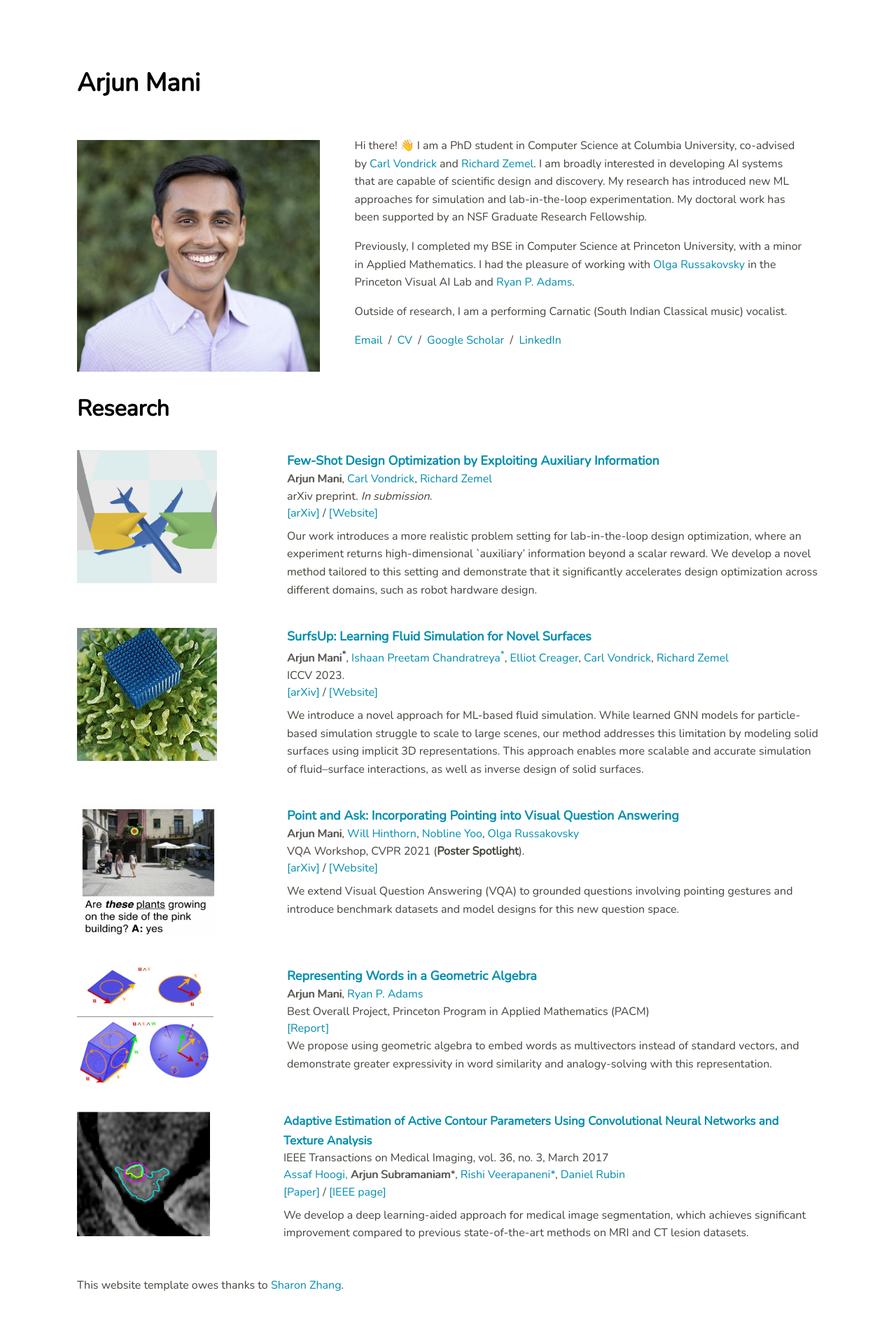
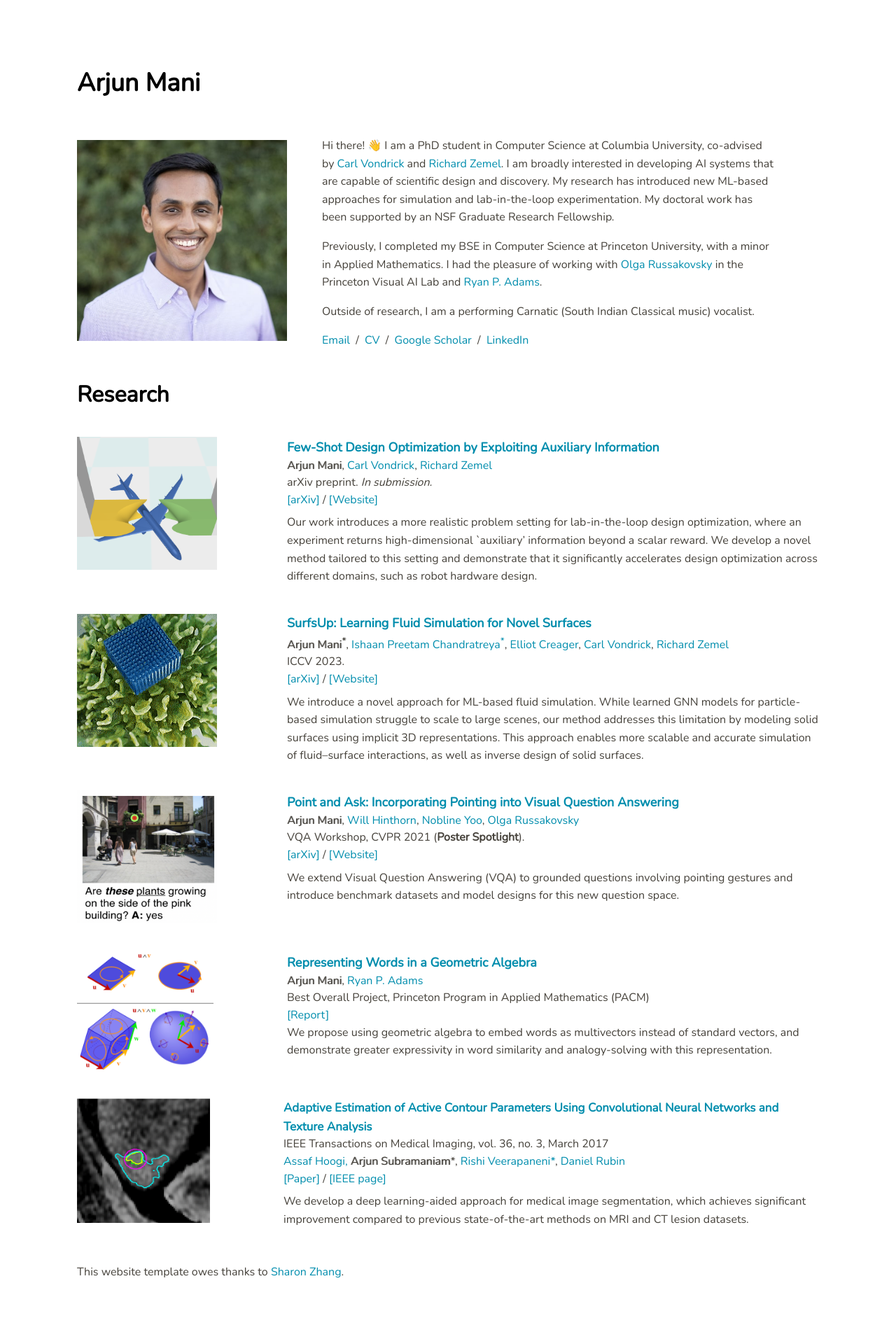
Before and after one commit to arjun-mani/arjun-mani.github.io, a Jekyll site: the page built from index.html, in a window 1280 px wide. Shown: the whole page at 70% size. Built offline with Jekyll 4.4.1, drawn with Linux system fonts in a browser that asks for light colours.

Commit message:
Revert about photo size to 300px

```diff
--- a/css/main.css
+++ b/css/main.css
@@ -32,7 +32,7 @@
 
 .about-img {
   padding-top: 20px;
-  flex: 0 1 350px;
+  flex: 0 1 300px;
   min-width: 150px;
   text-align: center;
 }
--- a/index.html
+++ b/index.html
@@ -32,7 +32,7 @@
 			<img src="./cuidpic2.jpg" width="100%" alt="profile pic">
 		</div>
 		<div class="about-desc">
-			<p> Hi there! 👋 I am a PhD student in Computer Science at Columbia University, co-advised by <a href="http://www.cs.columbia.edu/~vondrick/" target="_blank">Carl Vondrick</a> and <a href="http://www.cs.columbia.edu/~zemel/" target="_blank">Richard Zemel</a>. I am broadly interested in developing AI systems that are capable of scientific design and discovery. My research has introduced new ML approaches for simulation and lab-in-the-loop experimentation.
+			<p> Hi there! 👋 I am a PhD student in Computer Science at Columbia University, co-advised by <a href="http://www.cs.columbia.edu/~vondrick/" target="_blank">Carl Vondrick</a> and <a href="http://www.cs.columbia.edu/~zemel/" target="_blank">Richard Zemel</a>. I am broadly interested in developing AI systems that are capable of scientific design and discovery. My research has introduced new ML-based approaches for simulation and lab-in-the-loop experimentation.
                 My doctoral work has been supported by an NSF Graduate Research Fellowship.
 
             <p> Previously, I completed my BSE in Computer Science at Princeton University, with a minor in Applied Mathematics. I had the pleasure of working with <a href="https://www.cs.princeton.edu/~olgarus/" target="_blank">Olga Russakovsky</a>
```
